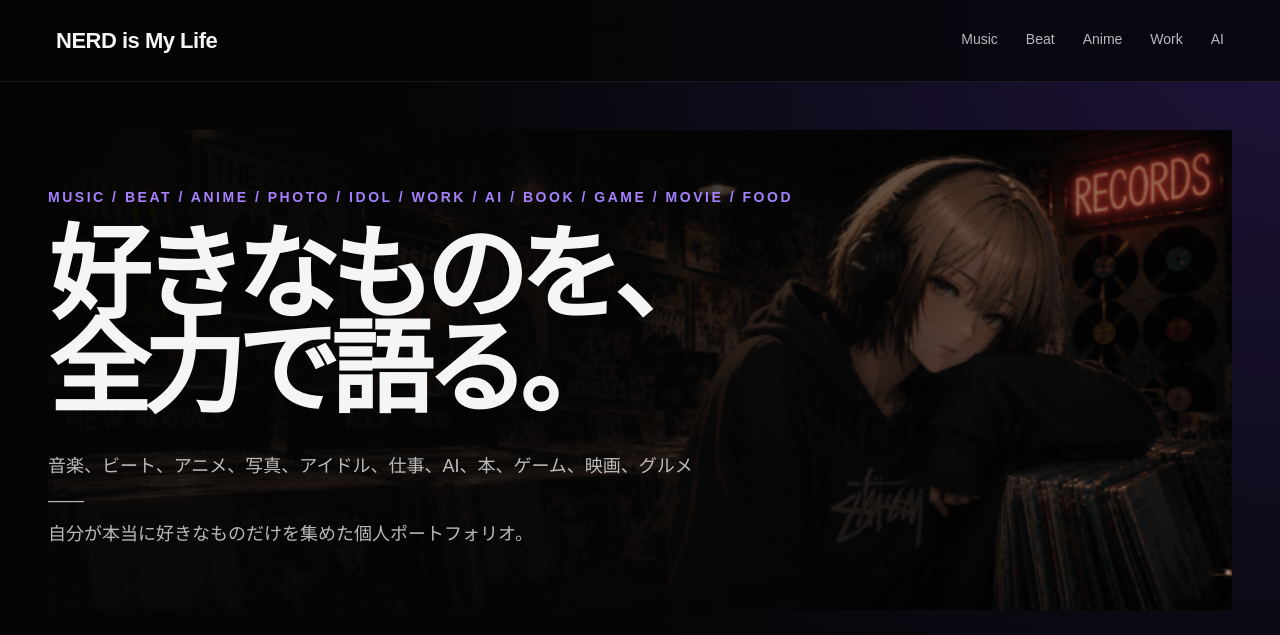
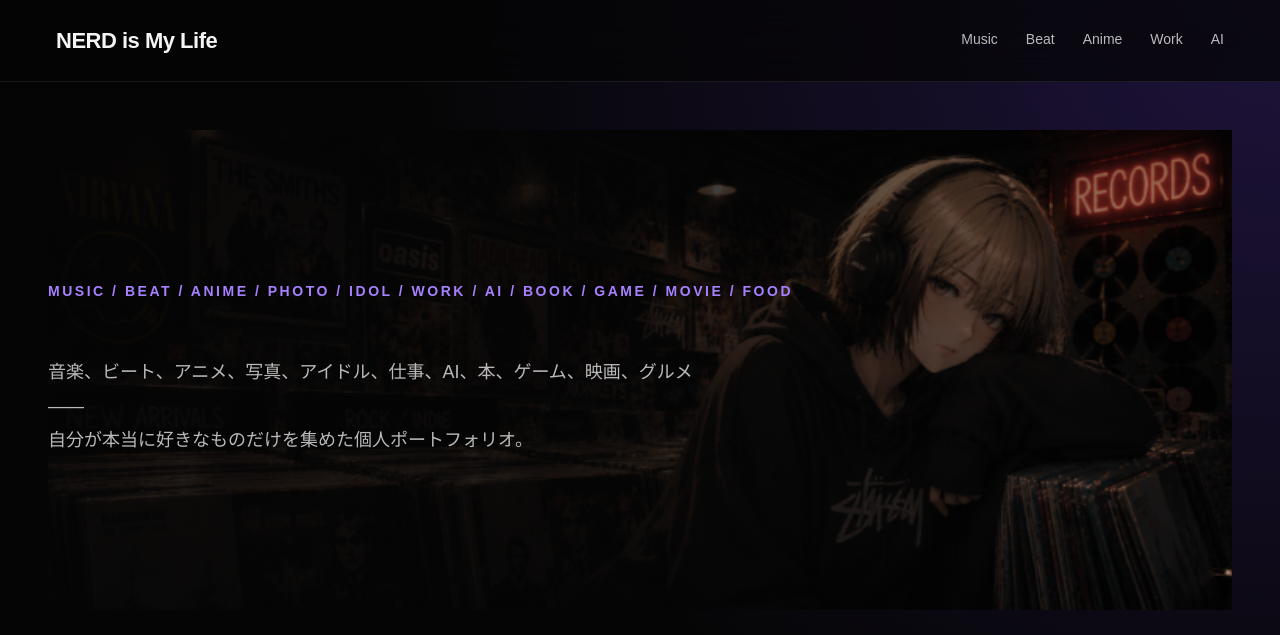
Before and after one commit to nerd-heidi/portfolio, a plain HTML site: page index.html in a window 1280 px wide. Shown: the top 635 px of the page. Drawn offline with Linux system fonts and the light colour scheme.

Commit message:
remove hero h1

```diff
--- a/index.html
+++ b/index.html
@@ -22,7 +22,6 @@
   <main>
     <section class="hero">
       <p class="eyebrow">Music / Beat / Anime / Photo / Idol / Work / AI / Book / Game / Movie / Food</p>
-      <h1>好きなものを、<br>全力で語る。</h1>
       <p class="lead">
         音楽、ビート、アニメ、写真、アイドル、仕事、AI、本、ゲーム、映画、グルメ——<br>
         自分が本当に好きなものだけを集めた個人ポートフォリオ。
```
